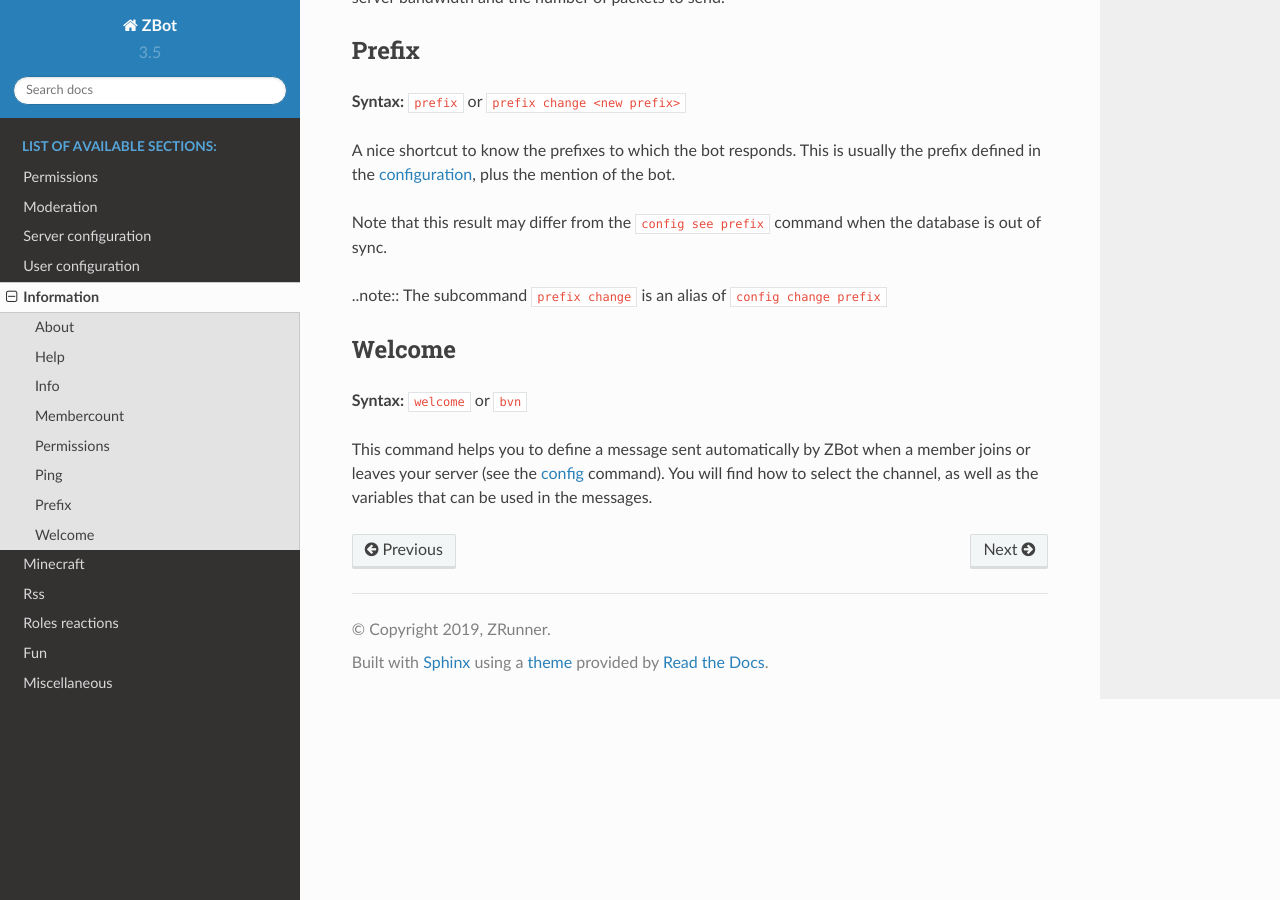
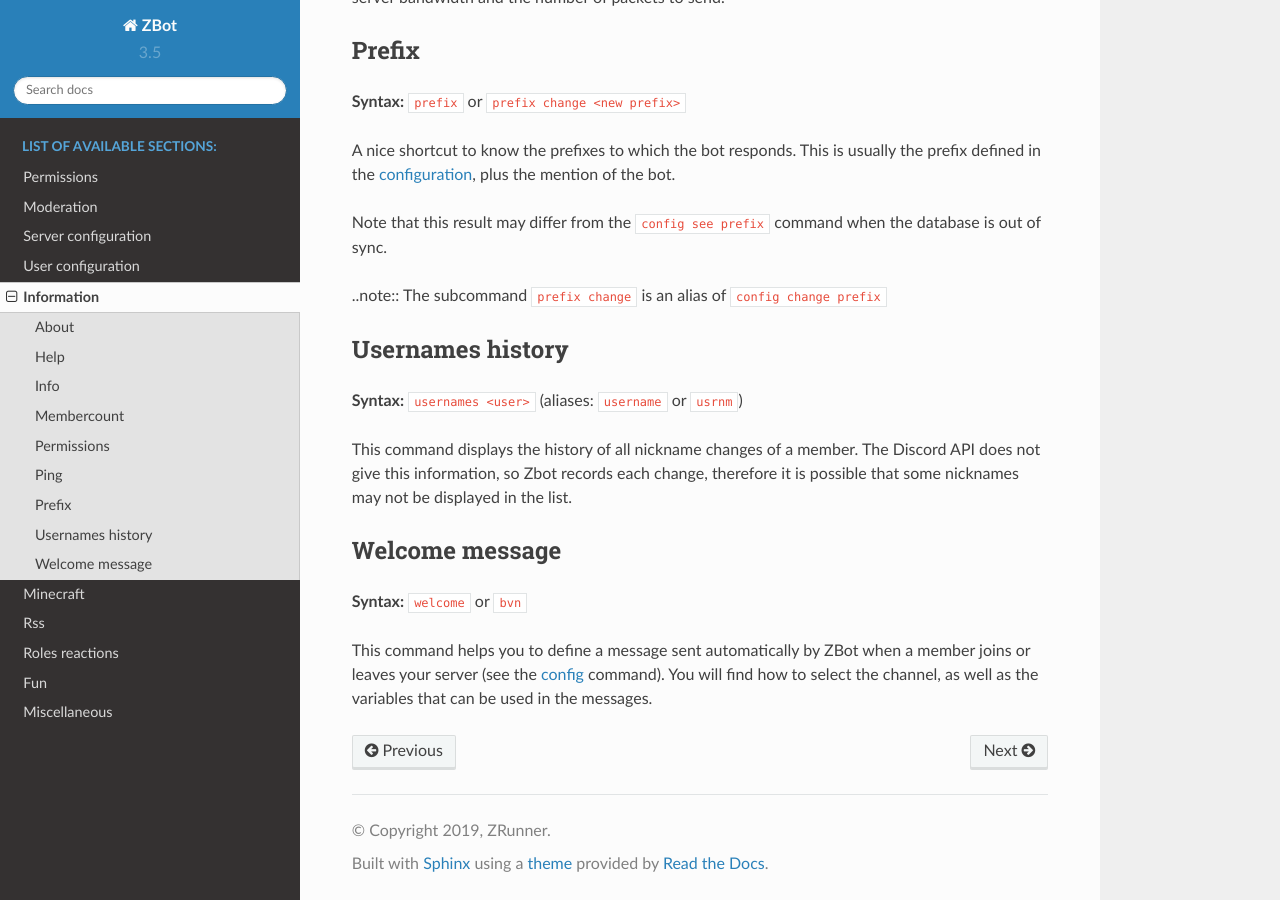
Before and after one commit to Axobot-org/Axobot, a Sphinx documentation site: the page built from docs/infos.rst, in a window 1280 px wide and 900 px high, scrolled down 2538 px. Built offline with Sphinx 7.4.7 and the Read the Docs theme 2.0.0, drawn with Linux system fonts in a browser that asks for light colours.

Commit message:
[add] `usernames` doc

```diff
--- a/docs/infos.rst
+++ b/docs/infos.rst
@@ -83,9 +83,17 @@
 
 ..note:: The subcommand :code:`prefix change` is an alias of :code:`config change prefix`
 
--------
-Welcome
--------
+-----------------
+Usernames history
+-----------------
+
+**Syntax:** :code:`usernames <user>` (aliases: :code:`username` or :code:`usrnm`)
+
+This command displays the history of all nickname changes of a member. The Discord API does not give this information, so Zbot records each change, therefore it is possible that some nicknames may not be displayed in the list.
+
+---------------
+Welcome message
+---------------
 
 **Syntax:** :code:`welcome` or :code:`bvn`
 
```
